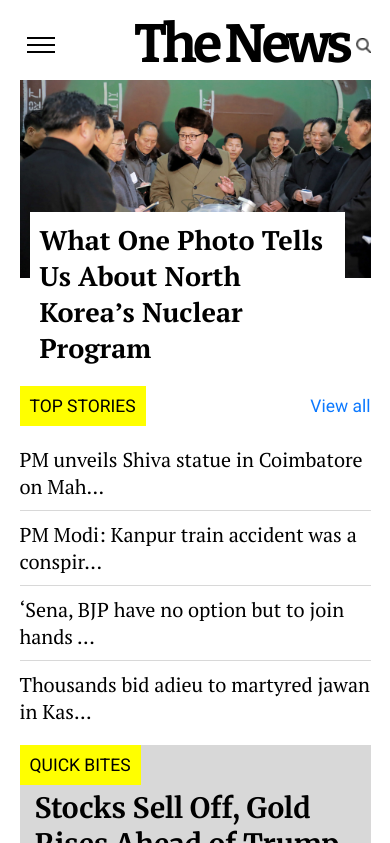
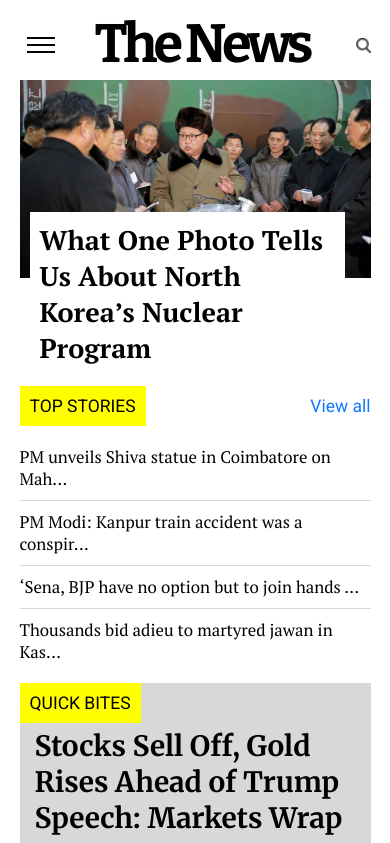
Before and after one commit to Sergo102/project2, a website: page index.html in a window 390 px wide. Shown: the top 843 px of the page. Drawn offline with nearby package versions, Linux system fonts and the light colour scheme.

Commit message:
Main page has been adapted to 425px width

```diff
--- a/app/scss/media-queries/767-425.scss
+++ b/app/scss/media-queries/767-425.scss
@@ -1,4 +1,6 @@
-// 767px, 746px, 690px, 674px, 576px, 519px
+// media-query width's
+// 767px, 746px, 690px, 674px, 576px, 519px, 500px, 480px,
+// 450px
 @media (max-width: 767px) {
   main{
     display: flex;
@@ -215,3 +217,50 @@
     }
   }
 }
+
+@media (max-width: 500px) {
+  header{
+    h1{
+      position: absolute;
+      top: 10px;
+      left: 28%;
+    }
+  }
+}
+
+@media (max-width: 480px) {
+  header{
+    h1{
+      width: 70vw;
+      left: 50%;
+      transform: translate(-50%, -0%);
+    }
+  }
+
+  main{
+    .top-stories{
+      #top-stories__ul-first{
+        li{
+          font-size: 1.15rem;
+        }
+      }
+    }
+  }
+}
+
+@media (max-width: 450px) {
+  main{
+    .top-stories{
+      #top-stories__ul-first{
+        li{
+          font-size: 1.05rem;
+        }
+      }
+      #top-stories__ul-second{
+        li{
+          font-size: 0.9rem;
+        }
+      }
+    }
+  }
+}
```
Also changed, not shown: dist/index.css, 1 other file.
